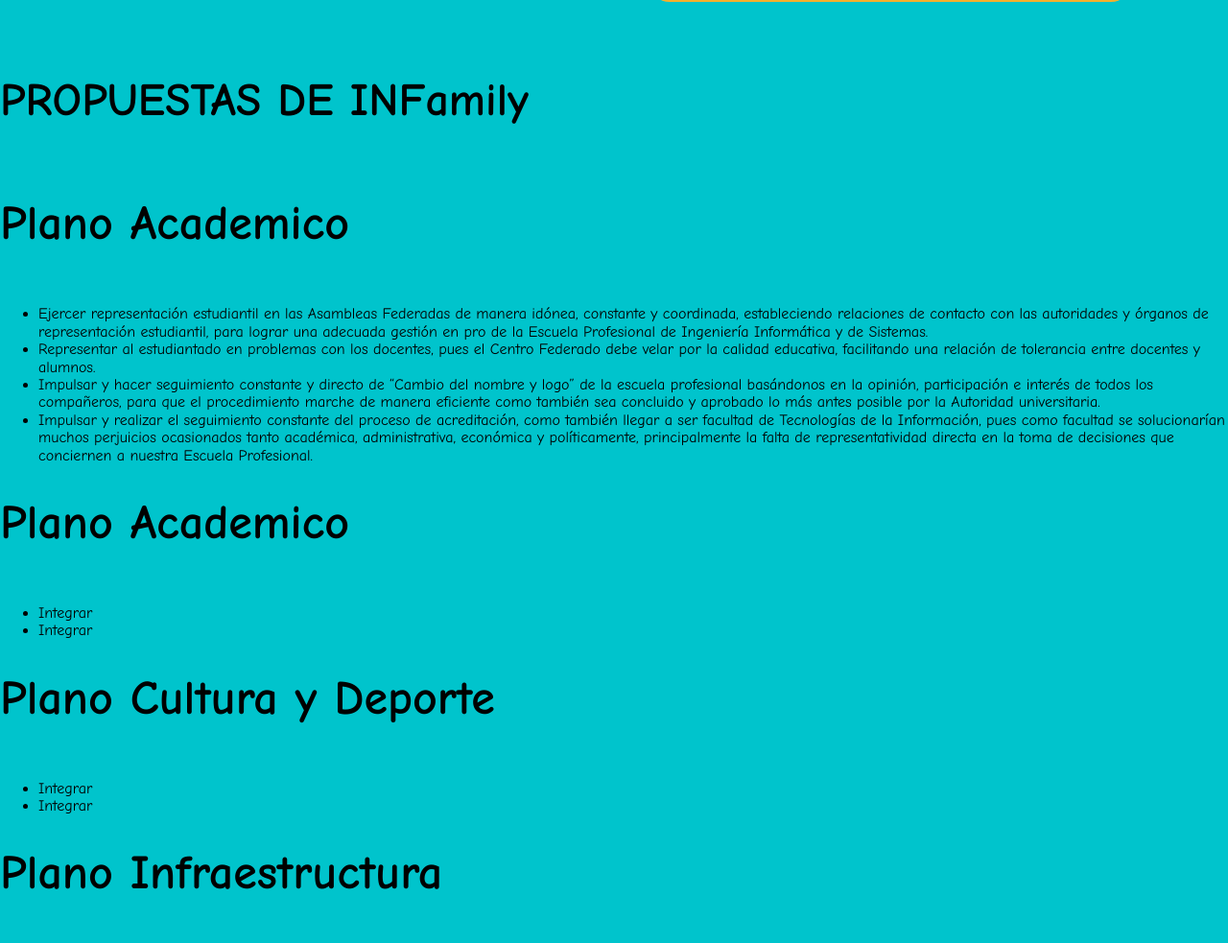
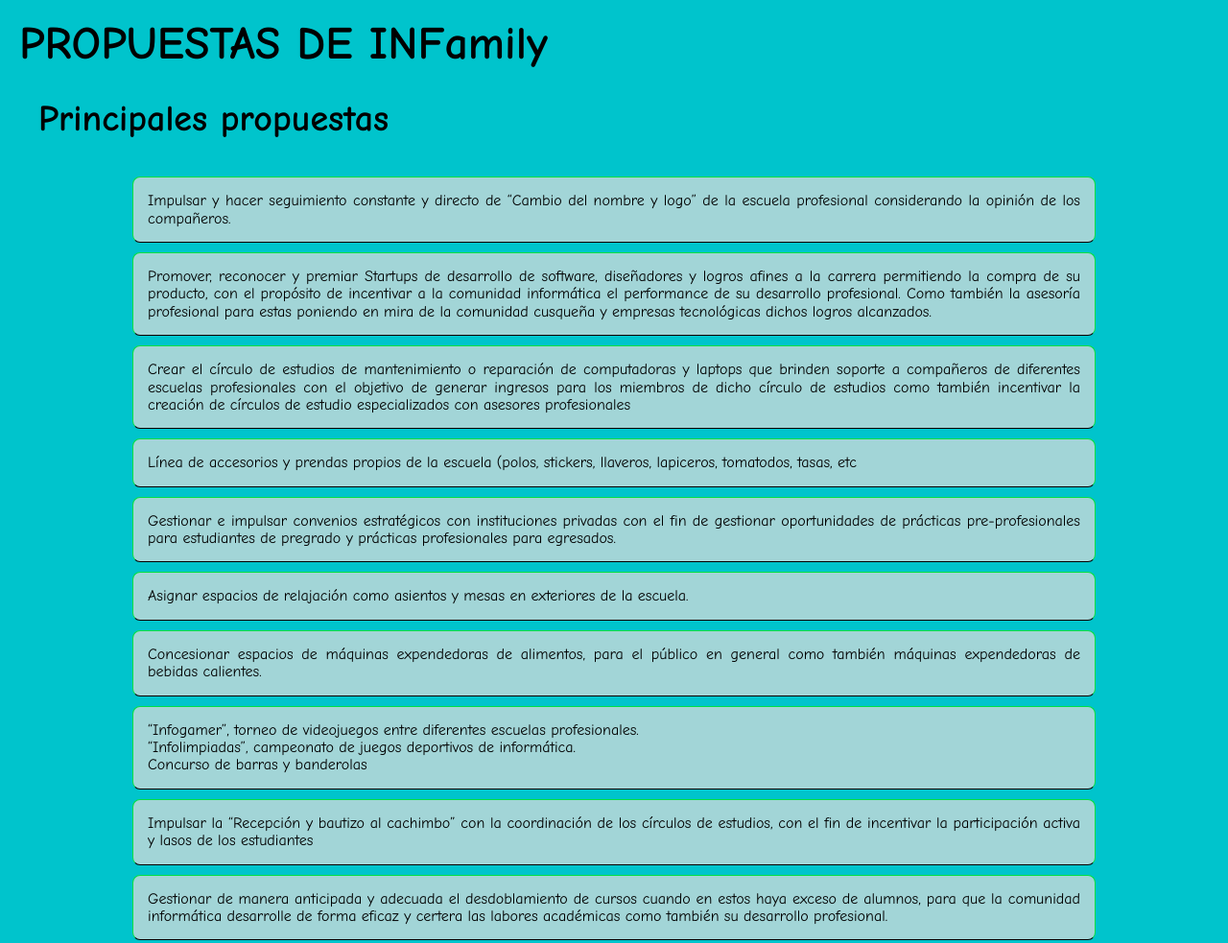
Before and after one commit to Stormlocc/INFamily-Plan-Trabajo, a plain HTML site: page index.html in a window 1280 px wide. Shown: the part 1488-2471 px from the top of the page at 96% size. Drawn offline with Linux system fonts and the light colour scheme.

Commit message:
Infamily beta

```diff
--- a/css/style.css
+++ b/css/style.css
@@ -25,12 +25,16 @@
 }
 h1 {
     font-size: 4.8rem;
+    margin: 0px 20px;
+
 }
 h2 {
     font-size: 5.8rem;
 }
 h3 {
-    font-size: 5rem;
+    font-size: 3.8rem;
+    margin: 0px 0px;
+    padding-left: 40px;
 }
 a {
     text-decoration: none;
@@ -72,7 +76,27 @@
     color: var(--blue);
     border-radius: .5rem;
 }
+/*Propuestas*/
 
+ul{
+    display: inline-block;
+    padding: 0px 10%;
+}
+li{
+    display: block;
+    margin: 10px;
+    padding: 15px;
+    text-align: justify;
+    border: 1px solid rgb(0, 224, 67); border-bottom-color: rgb(0, 0, 0);
+    border-radius: 8px;
+    background-color: rgba(219, 219, 219, 0.74);
+}
+
+li:hover{
+    background-color: #000;
+    color: azure;
+    box-shadow: #00c4cc;
+}
 
 .nav {
     display: flex;
--- a/index.html
+++ b/index.html
@@ -24,7 +24,7 @@
 <body>
 <header class="header">
     <div class="header-content">
-        <h1 class="site-name"><span>INF</span>AMILY</h1>
+        <h1 class="site-name"><span>INF</span>AMILY  beta</h1>
         <div class="navbar">
             <nav class="nav container">
                 <a href="#about">Acerca de Nosotros</a>
@@ -74,7 +74,21 @@
 
 <main>
     <h1 class="titulo">PROPUESTAS DE INFamily</h1>
-
+    <div class="propuestas">
+        <h3 class="plano">Principales propuestas</h3>
+        <ul>
+            <li>Impulsar y hacer seguimiento constante y directo de “Cambio del nombre y logo” de la escuela profesional considerando la opinión de los compañeros.</li>
+            <li>Promover, reconocer y premiar Startups de desarrollo de software, diseñadores y logros afines a la carrera permitiendo la compra de su producto, con el propósito de incentivar a la comunidad informática el performance de su desarrollo profesional. Como también la asesoría profesional para estas poniendo en mira de la comunidad cusqueña y empresas tecnológicas dichos logros alcanzados.</li>
+            <li>Crear el círculo de estudios de mantenimiento o reparación de computadoras y laptops que brinden soporte a compañeros de diferentes escuelas profesionales con el objetivo de generar ingresos para los miembros de dicho círculo de estudios como también incentivar la creación de círculos de estudio especializados con asesores profesionales</li>
+            <li>Línea de accesorios y prendas propios de la escuela (polos, stickers, llaveros, lapiceros, tomatodos, tasas, etc</li>
+            <li>Gestionar e impulsar convenios estratégicos con instituciones privadas con el fin de gestionar oportunidades de prácticas pre-profesionales para estudiantes de pregrado y prácticas profesionales para egresados.</li>
+            <li>Asignar espacios de relajación como asientos y mesas en exteriores de la escuela.</li>
+            <li>Concesionar espacios de máquinas expendedoras de alimentos, para el público en general como también máquinas expendedoras de bebidas calientes.</li>
+            <li>“Infogamer”, torneo de videojuegos entre diferentes escuelas profesionales. <br> “Infolimpiadas”, campeonato de juegos deportivos de informática. <br> Concurso de barras y banderolas  </li>
+            <li>Impulsar la “Recepción y bautizo al cachimbo” con la coordinación de los círculos de estudios, con el fin de incentivar la participación activa y lasos de los estudiantes</li>
+            <li>Gestionar de manera anticipada y adecuada el desdoblamiento de cursos cuando en estos haya exceso de alumnos, para que la comunidad informática desarrolle de forma eficaz y certera las labores académicas como también su desarrollo profesional.</li>
+        </ul>
+    </div>
     <div class="propuestas">
         <h3 class="plano">Plano Academico</h3>
         <ul>
```
